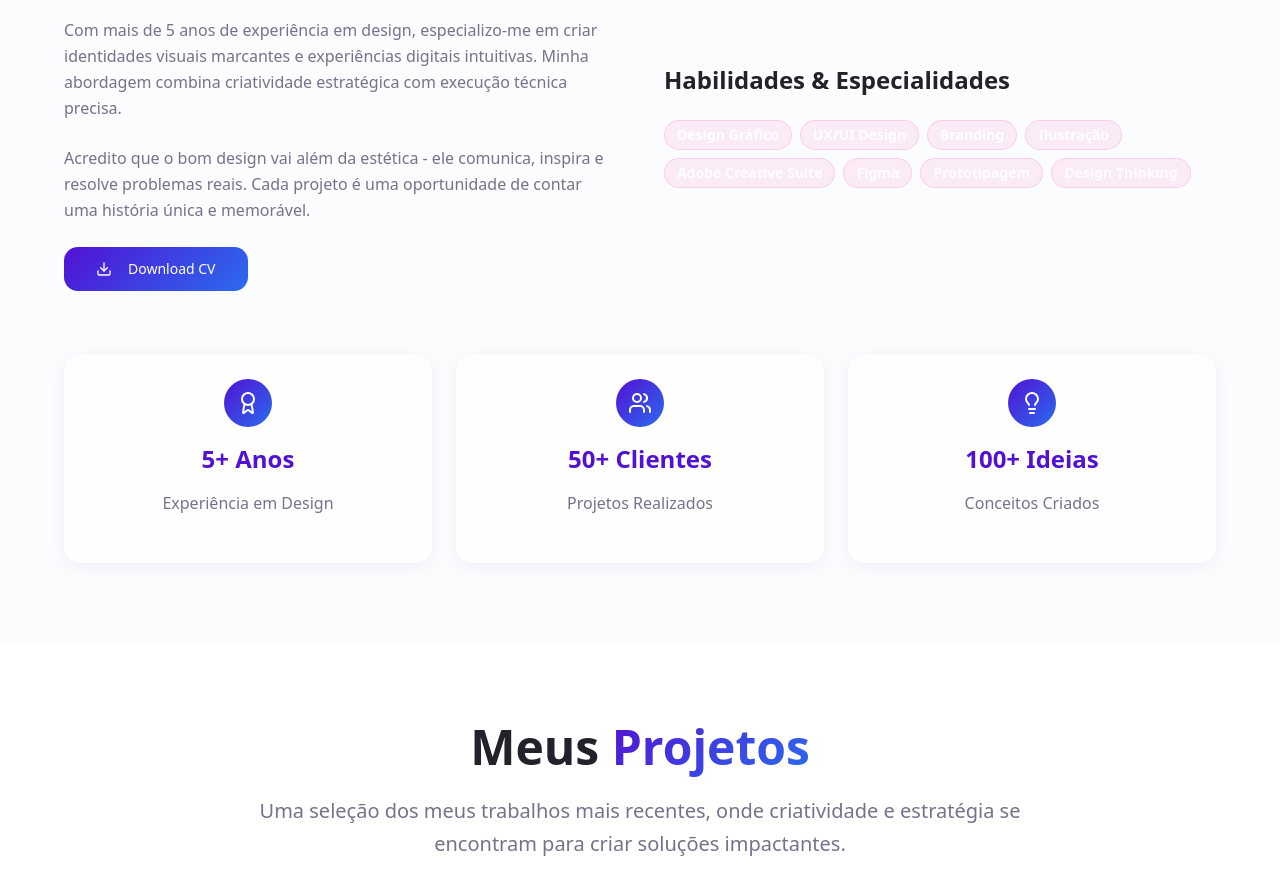
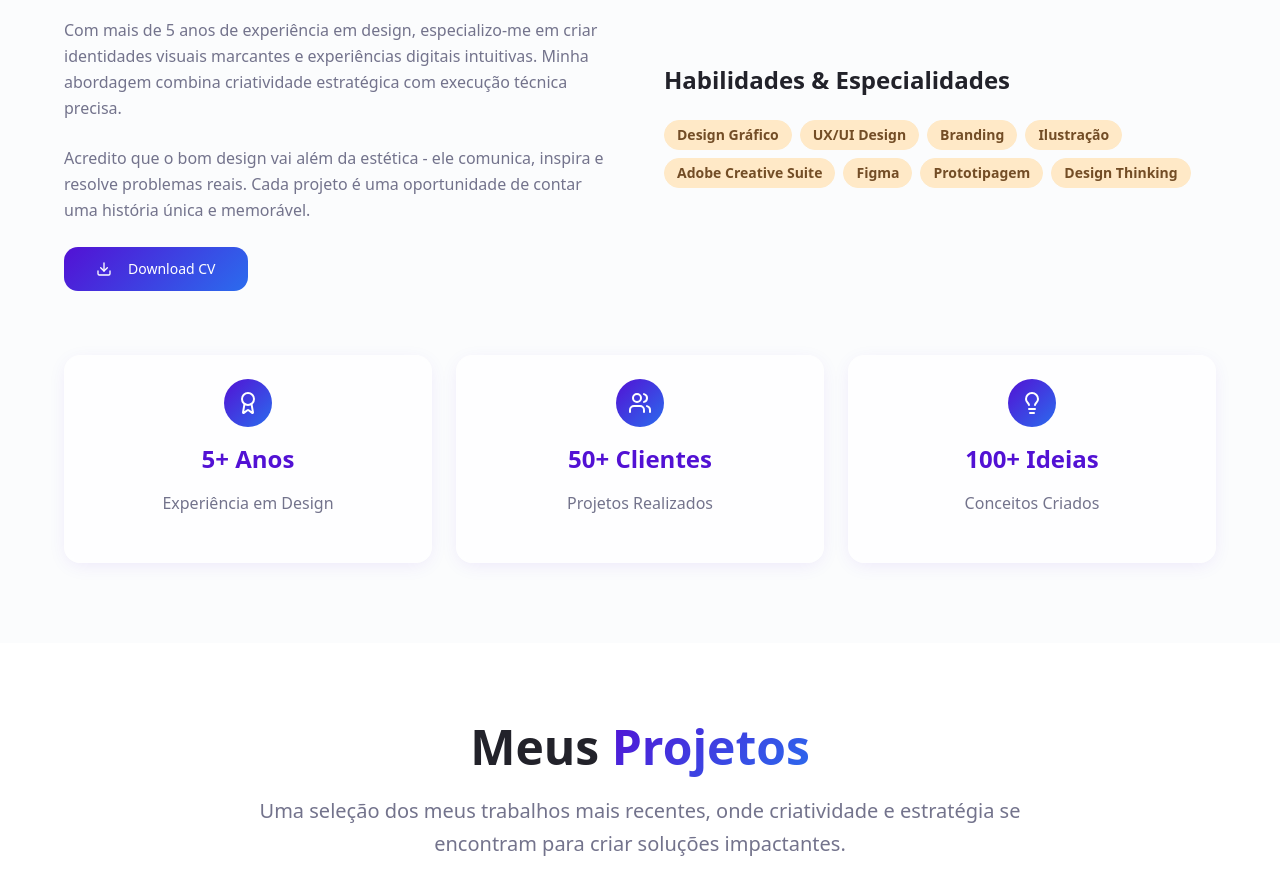
Before and after one commit to gabrieladutra029-portif/gabriela-dutra-creative-showcase, a React (Vite) app: page / in a window 1280 px wide. Shown: the part 1120-2014 px from the top of the page. Built offline with nearby package versions, Linux system fonts and the light colour scheme.

Commit message:
Change button colors
Update the color of the skills and specialties buttons to light orange (#ffe9c5).

```diff
--- a/src/components/About.tsx
+++ b/src/components/About.tsx
@@ -63,7 +63,7 @@ const About = () => {
                   <Badge
                     key={index}
                     variant="secondary"
-                    className="px-3 py-1 text-sm bg-accent/10 text-accent-foreground border border-accent/20 hover:bg-accent/20 transition-smooth"
+                    className="px-3 py-1 text-sm bg-skills-orange text-skills-orange-foreground border border-skills-orange hover:bg-skills-orange/80 transition-smooth"
                   >
                     {skill}
                   </Badge>
--- a/src/index.css
+++ b/src/index.css
@@ -33,6 +33,10 @@
     --accent: 320 85% 65%;
     --accent-foreground: 0 0% 100%;
     --accent-light: 320 85% 85%;
+
+    /* Skills orange - Light orange for buttons */
+    --skills-orange: 37 100% 89%;
+    --skills-orange-foreground: 30 50% 30%;
 
     --destructive: 0 84% 60%;
     --destructive-foreground: 0 0% 100%;
--- a/tailwind.config.ts
+++ b/tailwind.config.ts
@@ -46,6 +46,10 @@ export default {
 					DEFAULT: 'hsl(var(--accent))',
 					foreground: 'hsl(var(--accent-foreground))',
 					light: 'hsl(var(--accent-light))'
+				},
+				skills: {
+					orange: 'hsl(var(--skills-orange))',
+					'orange-foreground': 'hsl(var(--skills-orange-foreground))'
 				},
 				popover: {
 					DEFAULT: 'hsl(var(--popover))',
```
